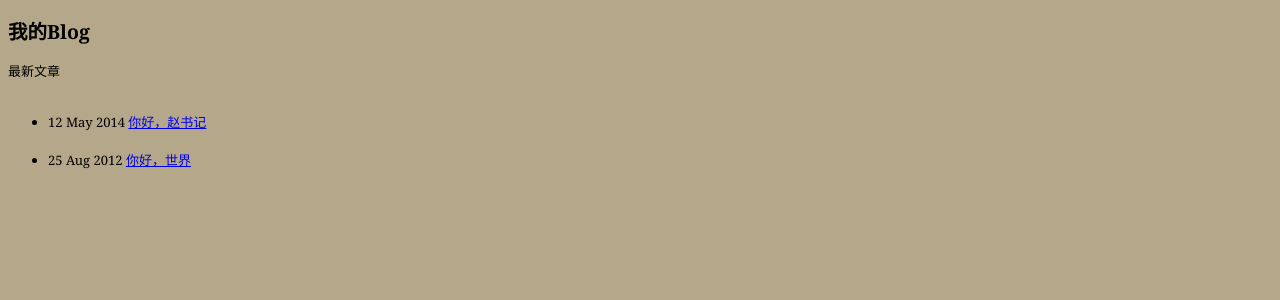
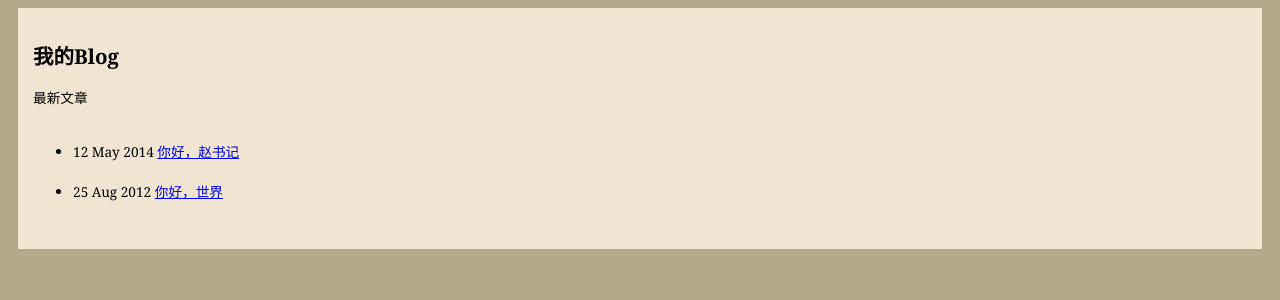
Before and after one commit to Fav/Elusive, a Jekyll site: the page built from index.html, in a window 1280 px wide. Shown: the top 300 px of the page. Built offline with Jekyll 4.4.1, drawn with Linux system fonts in a browser that asks for light colours.

Commit message:
Signed-off-by: fav <f25457@qq.com>

```diff
--- a/_layouts/default.html
+++ b/_layouts/default.html
@@ -10,9 +10,17 @@
 			  font-size:        small;
 			  margin:           10%,0;
 			}
-		</style>
+			#main {
+			  background:       #efe5d0 url(../images/background.gif) top left;
+			  font-size:        105%;
+			  padding:          15px;
+			  margin:           0px 10px 10px 10px;
+			}
+					</style>
 	</head>
 	<body>
-	{{ content }}
+		<div id="main">
+			{{ content }}
+		</div>
 	</body>
 </html>
```
